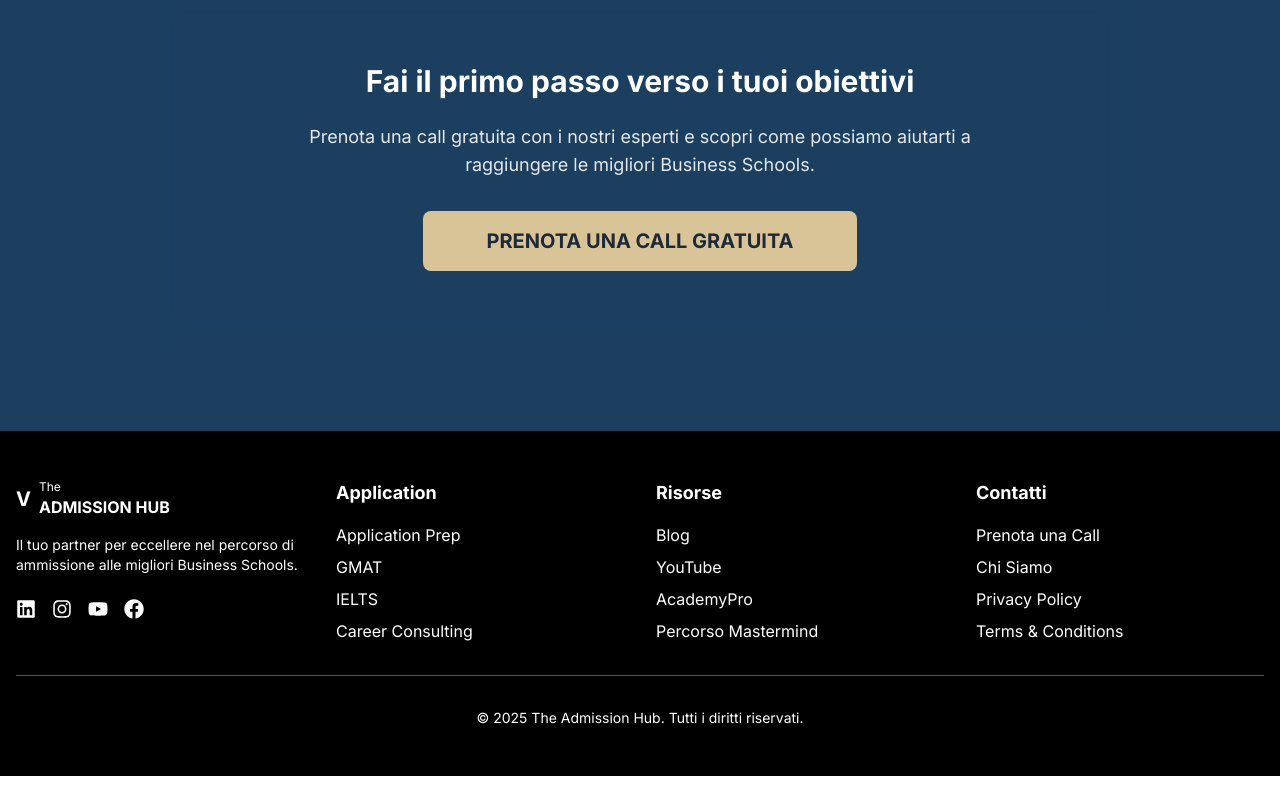
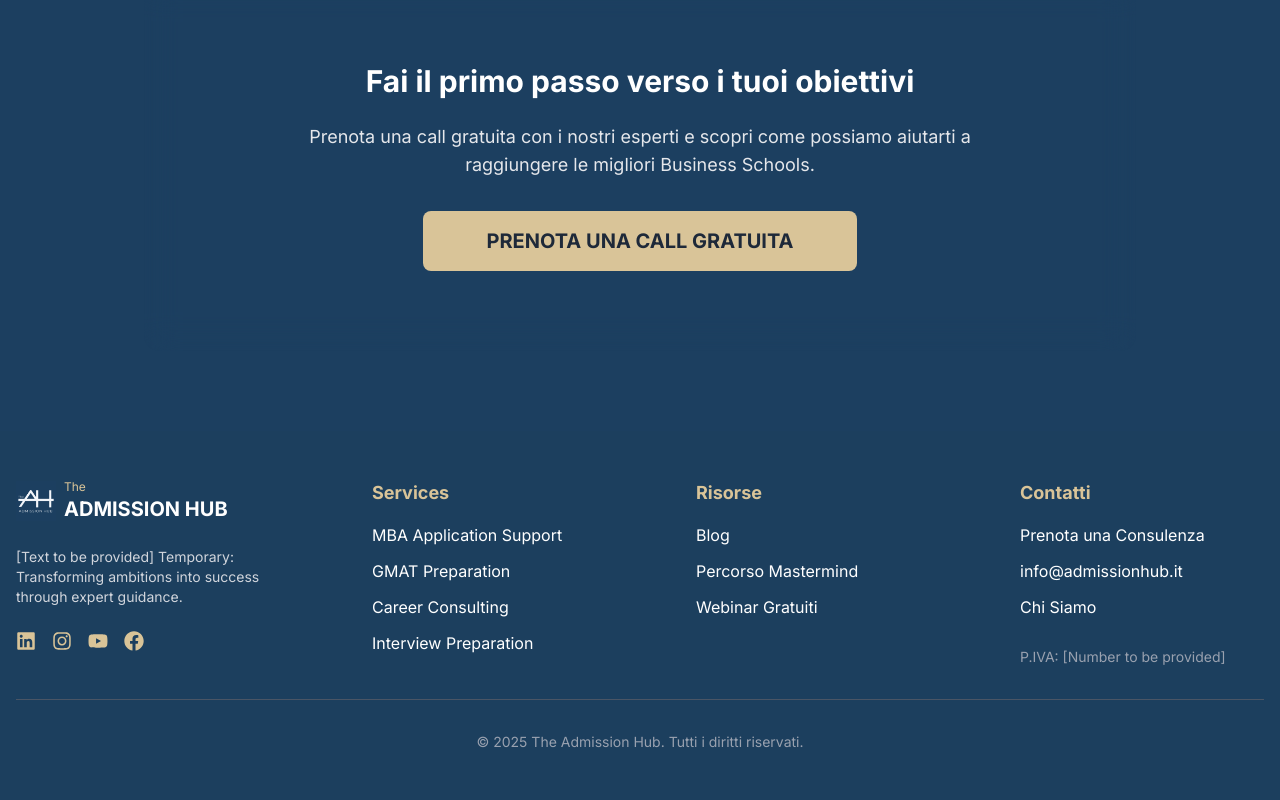
Before and after one commit to konhito/LastAdmissionHub, a Next.js app: page /admission in a window 1280 px wide. Shown: the part 3303-4103 px from the top of the page. Before the commit the page ends 4079 px from the top, so only its background shows below. Built offline with nearby package versions, Linux system fonts and the light colour scheme.

Commit message:
add all things

```diff
--- a/src/app/page.tsx
+++ b/src/app/page.tsx
@@ -336,15 +336,15 @@ export default function Home() {
         {/* Logo Carousel - Infinite Loop */}
         <motion.section className="py-8 w-full overflow-hidden">
           <div className="relative w-full max-w-7xl mx-auto">
-            {/* Updated gradient overlays with increased width and opacity */}
-            <div className="absolute left-0 top-0 w-[40%] h-full bg-gradient-to-r from-white via-white to-transparent z-10" />
-            <div className="absolute right-0 top-0 w-[40%] h-full bg-gradient-to-l from-white via-white to-transparent z-10" />
+            {/* Updated gradient overlays to extend from edges */}
+            <div className="absolute left-0 top-0 w-[25%] h-full bg-gradient-to-r from-white to-transparent z-10" />
+            <div className="absolute right-0 top-0 w-[25%] h-full bg-gradient-to-l from-white to-transparent z-10" />
 
             <motion.div
               className="flex items-center justify-start"
               style={{
                 transform: `translateX(${scrollPosition}%)`,
-                transition: "transform 0.005s linear", // Reduced from 0.01s for smoother movement
+                transition: "transform 0.005s linear",
               }}
             >
               {[...logos, ...logos, ...logos].map((logo, index) => (
@@ -365,8 +365,6 @@ export default function Home() {
           </div>
         </motion.section>
 
-
-
         {/* Testimonials - Modern Slider */}
         <motion.section
           className="py-20 bg-white"
--- a/src/components/Footer.tsx
+++ b/src/components/Footer.tsx
@@ -1,120 +1,169 @@
 import React from "react";
 import Link from "next/link";
+import Image from "next/image";
 import { FaLinkedin, FaInstagram, FaYoutube, FaFacebook } from "react-icons/fa";
+import logo from "@/public/logo.png";
 
 const Footer = () => {
   return (
-    <footer className="bg-black text-white">
+    <footer className="bg-[#1c3f5e] text-white">
       <div className="container mx-auto px-4 py-12">
-        <div className="grid grid-cols-1 md:grid-cols-4 gap-8">
+        <div className="grid grid-cols-1 md:grid-cols-4 gap-8 md:gap-12">
+          {/* Logo and Description Column */}
           <div>
-            <div className="flex items-center mb-4">
-              <div className="font-bold text-xl mr-2">V</div>
-              <div>
-                <div className="text-xs">The</div>
-                <div className="font-bold">ADMISSION HUB</div>
+            <Link href="/" className="flex items-center gap-2 mb-6">
+              <Image
+                src={logo}
+                alt="AdmissionHub Logo"
+                width={40}
+                height={40}
+                className="w-10 h-10"
+              />
+              <div className="flex flex-col">
+                <span className="text-xs text-[#d9c498]">The</span>
+                <span className="font-bold text-xl uppercase">
+                  Admission Hub
+                </span>
               </div>
-            </div>
-            <p className="text-sm mt-4">
-              Il tuo partner per eccellere nel percorso di ammissione alle
-              migliori Business Schools.
+            </Link>
+            <p className="text-sm text-gray-300 mt-4">
+              [Text to be provided] Temporary: Transforming ambitions into
+              success through expert guidance.
             </p>
             <div className="flex space-x-4 mt-6">
-              <a href="#" className="text-white hover:text-gray-300">
+              <a
+                href="#"
+                className="text-[#d9c498] hover:text-white transition-colors"
+              >
                 <FaLinkedin size={20} />
               </a>
-              <a href="#" className="text-white hover:text-gray-300">
+              <a
+                href="#"
+                className="text-[#d9c498] hover:text-white transition-colors"
+              >
                 <FaInstagram size={20} />
               </a>
-              <a href="#" className="text-white hover:text-gray-300">
+              <a
+                href="#"
+                className="text-[#d9c498] hover:text-white transition-colors"
+              >
                 <FaYoutube size={20} />
               </a>
-              <a href="#" className="text-white hover:text-gray-300">
+              <a
+                href="#"
+                className="text-[#d9c498] hover:text-white transition-colors"
+              >
                 <FaFacebook size={20} />
               </a>
             </div>
           </div>
 
-          <div>
-            <h3 className="font-bold text-lg mb-4">Application</h3>
-            <ul className="space-y-2">
+          {/* Services Column - Updated from Application */}
+          <div className="md:ml-8">
+            <h3 className="font-bold text-lg mb-4 text-[#d9c498]">Services</h3>
+            <ul className="space-y-3">
               <li>
-                <Link href="/application-prep" className="hover:underline">
-                  Application Prep
+                <Link
+                  href="/services/mba-application"
+                  className="hover:text-[#d9c498] transition-colors"
+                >
+                  MBA Application Support
                 </Link>
               </li>
               <li>
-                <Link href="/gmat" className="hover:underline">
-                  GMAT
+                <Link
+                  href="/services/gmat-preparation"
+                  className="hover:text-[#d9c498] transition-colors"
+                >
+                  GMAT Preparation
                 </Link>
               </li>
               <li>
-                <Link href="/ielts" className="hover:underline">
-                  IELTS
+                <Link
+                  href="/services/career-consulting"
+                  className="hover:text-[#d9c498] transition-colors"
+                >
+                  Career Consulting
                 </Link>
               </li>
               <li>
-                <Link href="/career" className="hover:underline">
-                  Career Consulting
+                <Link
+                  href="/services/interview-preparation"
+                  className="hover:text-[#d9c498] transition-colors"
+                >
+                  Interview Preparation
                 </Link>
               </li>
             </ul>
           </div>
 
-          <div>
-            <h3 className="font-bold text-lg mb-4">Risorse</h3>
-            <ul className="space-y-2">
+          {/* Resources Column */}
+          <div className="md:ml-8">
+            <h3 className="font-bold text-lg mb-4 text-[#d9c498]">Risorse</h3>
+            <ul className="space-y-3">
               <li>
-                <Link href="/blog" className="hover:underline">
+                <Link
+                  href="/blog"
+                  className="hover:text-[#d9c498] transition-colors"
+                >
                   Blog
                 </Link>
               </li>
               <li>
-                <Link href="/youtube" className="hover:underline">
-                  YouTube
+                <Link
+                  href="/resources/mastermind"
+                  className="hover:text-[#d9c498] transition-colors"
+                >
+                  Percorso Mastermind
                 </Link>
               </li>
               <li>
-                <Link href="/academypro" className="hover:underline">
-                  AcademyPro
-                </Link>
-              </li>
-              <li>
-                <Link href="/mastermind" className="hover:underline">
-                  Percorso Mastermind
+                <Link
+                  href="/resources/free-webinars"
+                  className="hover:text-[#d9c498] transition-colors"
+                >
+                  Webinar Gratuiti
                 </Link>
               </li>
             </ul>
           </div>
 
-          <div>
-            <h3 className="font-bold text-lg mb-4">Contatti</h3>
-            <ul className="space-y-2">
+          {/* Updated Contacts Column */}
+          <div className="md:ml-8">
+            <h3 className="font-bold text-lg mb-4 text-[#d9c498]">Contatti</h3>
+            <ul className="space-y-3">
               <li>
-                <Link href="/contact" className="hover:underline ">
-                  Prenota una Call
+                <Link
+                  href="/prenota-consulenza"
+                  className="hover:text-[#d9c498] transition-colors"
+                >
+                  Prenota una Consulenza
                 </Link>
               </li>
               <li>
-                <Link href="/about" className="hover:underline">
+                <a
+                  href="mailto:info@admissionhub.it"
+                  className="hover:text-[#d9c498] transition-colors"
+                >
+                  info@admissionhub.it
+                </a>
+              </li>
+              <li>
+                <Link
+                  href="/about"
+                  className="hover:text-[#d9c498] transition-colors"
+                >
                   Chi Siamo
                 </Link>
               </li>
-              <li>
-                <Link href="/privacy" className="hover:underline">
-                  Privacy Policy
-                </Link>
-              </li>
-              <li>
-                <Link href="/terms" className="hover:underline">
-                  Terms & Conditions
-                </Link>
+              <li className="pt-4 text-sm text-gray-400">
+                P.IVA: [Number to be provided]
               </li>
             </ul>
           </div>
         </div>
 
-        <div className="border-t border-gray-600 mt-8 pt-8 text-center text-sm">
+        <div className="border-t border-gray-600 mt-8 pt-8 text-center text-sm text-gray-400">
           <p>
             &copy; {new Date().getFullYear()} The Admission Hub. Tutti i diritti
             riservati.
--- a/src/components/TestimonialSlider.tsx
+++ b/src/components/TestimonialSlider.tsx
@@ -15,7 +15,7 @@ export default function TestimonialSlider() {
     const timer = setInterval(() => {
       setDirection(1);
       setCurrentIndex((prev) => (prev + 1) % testimonials.length);
-    }, 8000); // Change slide every 5 seconds
+    }, 5000); // Change slide every 5 seconds
 
     return () => clearInterval(timer);
   }, []);
```
